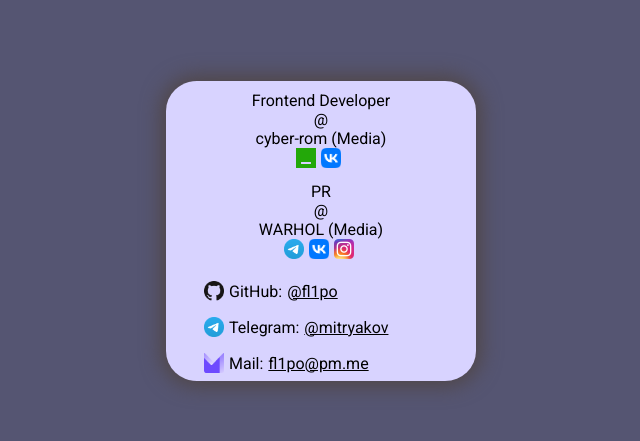
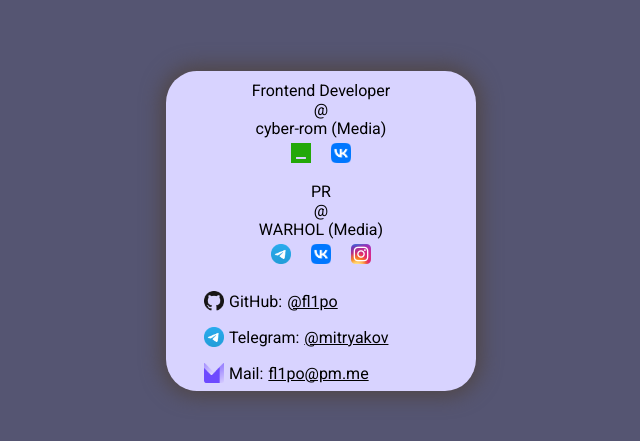
Before and after one commit to fl1po/profile, a React (Vite) app: page / in a window 1280 px wide. Shown: the part 169-610 px from the top of the page, without its empty margins (319-959 px from the left). Built offline with nearby package versions, Linux system fonts and the light colour scheme.

Commit message:
margins correction

```diff
--- a/src/components/Company/index.jsx
+++ b/src/components/Company/index.jsx
@@ -9,7 +9,7 @@ const StyledCompany = styled.div`
 `;
 
 const StyledLogo = styled.img`
-  margin-right: 5px;
+  margin: 5px 10px;
 `;
 
 const SocialList = styled.div`
```
